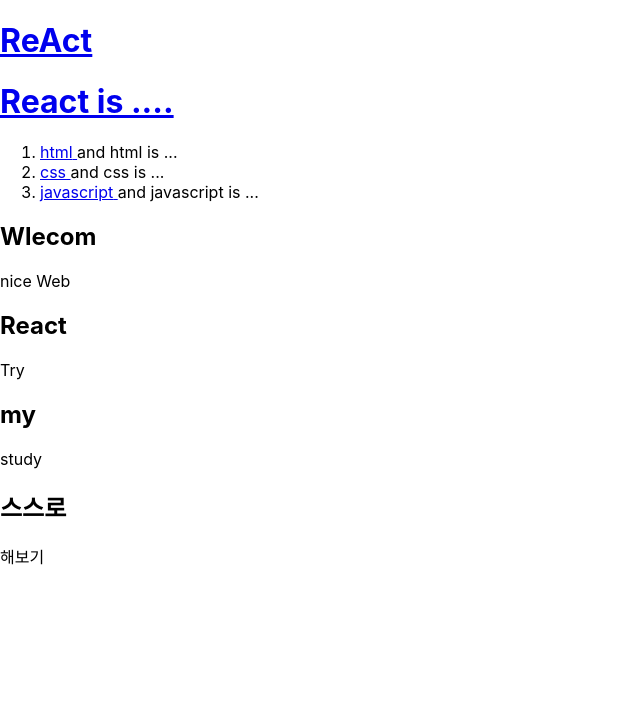
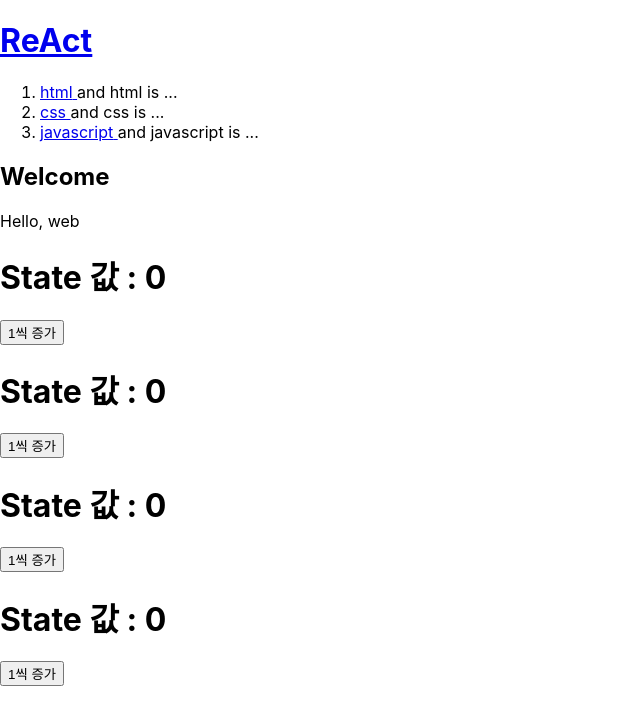
Before and after one commit to Mumumumm/firstapp, a React (Create React App) app: page / in a window 1280 px wide. Shown: the top 724 px of the page, without its empty margins (0-640 px from the left). Built offline with nearby package versions, Linux system fonts and the light colour scheme.

Commit message:
25-03-25 13:06

```diff
--- a/src/App.js
+++ b/src/App.js
@@ -5,8 +5,11 @@
 import Article from "./Article";
 
 import Head from './Head';
-import Art from './Art';
+// import Art from './Art';
 import Navigator from './Navigator';
+import ControlPanel from './Controlpanel';
+
+import Counter from "./Counter";
 
 // // Header컴포넌트 생성
 // // props 로 데이터 전달 받기
@@ -71,36 +74,73 @@
 // 모든 컴포넌트는 명 반드시 대문자로 시작
 
 function App() {
+  let mode = 'WELCOME'
+
   const topics = [
     {id:1, title:"html", body:"html is ..."},
     {id:2, title:"css", body:"css is ..."},
     {id:3, title:"javascript", body:"javascript is ..."},
   ];
+
+  let content = null;
+
+  if(mode === "WELCOME"){
+    content = <Article articleTitle="Welcome" list="Hello, web"></Article>
+  }else if(mode === "READ"){
+    content = <Article articleTitle="Welcome" list="Hello, read"></Article>
+  }
+
+
+
+
   return ( // js와 html이 섞이는 구간 JSX
     <>
       {/* Header 컴포넌트 호출  Header(); 괄호 안 데이터 없이 호출한것과 같음 */}
       {/* 태그에 속성을 넣듯이 하고, 이름과 값은 내맘대로 ???="???" 데이터를 넣어줄 수 있다 */}
       {/* 함수 넣기 onChangeMode 어떤이름이든 상관없다 */}
-      <Head title="ReAct" desc="React is ...." onChangeMode={()=>{alert("Header");}}></Head>
+      <Header title="ReAct" desc="React is ...." onChangeMode={()=>{
+        mode = "WELCOME";
+      }}></Header>
 
       {/*Nav 컴포넌트 호출*/}
       {/* 배열을 넘기기 */}
-      <Navigator topics={topics} onChangeMode={(id)=>{ alert(id);}}></Navigator>
+      <Navigator topics={topics} onChangeMode={(id)=>{
+        mode = "READ";
+      }}></Navigator>
 
       {/* Article 컴포넌트 호출 */}
       {/* 2번 찍힐수 있다 */}
-      <Art titleName="Wlecom" body="nice Web"></Art>
-      <Art titleName="React" body="Try"></Art>
 
-      <Article articleTitle="my" list="study"></Article>
-      <Article articleTitle="스스로" list="해보기"></Article>
+      {/* <Art titleName="Wlecom" body="nice Web"></Art>
+      <Art titleName="React" body="Try"></Art> */}
+
+      {content}
+      {/* <Article articleTitle="my" list="study"></Article> */}
+      {/* <Article articleTitle="스스로" list="해보기"></Article> */}
+
+      <Counter />
+      <Counter />
+      <Counter />
+      <Counter />
     </>
   );
 }
 
 
+//----------------------------------------------------------------------------------------------------------------
+  //Event
+  // function App(){
+    // function handleclick (){
+    //   alert("버튼을 눌렀어용");
+    // }
+    // return <button onClick={handleclick}>버튼클릭</button>
 
 
+      // return <ControlPanel />;
+    // };
+
+
+  // export default App
 
 
 //---------------------------------------------------------------------------------
--- /dev/null
+++ b/src/Controlpanel.js
@@ -0,0 +1,17 @@
+
+
+function ControlButton({message,children}){ //{} 는 구조분해 해서 받겠다 메세지 따로 칠드런 따로
+    return <button onClick={()=>{
+        alert(message)}}>{children}</button>;
+};
+
+function ControlPanel(){
+    return(
+        <>
+            <ControlButton message={"음악을 재생"}> Play</ControlButton>
+            <ControlButton message={"음악을 멈춤"}> stop</ControlButton>
+        </>
+    );
+};
+
+export default ControlPanel;
--- /dev/null
+++ b/src/Counter.js
@@ -0,0 +1,17 @@
+
+import {useState} from "react";
+
+function Counter(){
+    // 0을 초기값으로 하는 state와 setState() 함수 생성
+    const [state,setState] = useState(0);
+
+    return(
+        <div>
+            <h1>State 값 : {state}</h1>
+            {/* setState() 함수를 사용하여 state의 값을 1씩 증가시킴 */}
+            <button onClick={()=> setState(state + 1)}>1씩 증가</button>
+        </div>
+    );
+};
+
+export default Counter;
--- a/src/Header.js
+++ b/src/Header.js
@@ -6,13 +6,14 @@
     return (
         <header>
         {/* {이쪽으로 하단 header 속성을 매개변수를 통해 적용} */}
-            <h1><a href="/" onClick={(e)=>{
+            <h1><a href="/" onClick={(e)=>{ // 함수 정의 자체가 이벤트 핸들러로 들어간다 함수로 들어가기때문에 중괄호에 싸주기
             // preventDefault() 기본기능 제거
             e.preventDefault();
             // elart 기능 실행
             props.onChangeMode();
             }}>{props.title}</a></h1>
-            <h1><a href="/">{props.desc}</a></h1>
+
+            {/* <h1><a href="/">{props.desc}</a></h1>  */}
         </header>
     );
 }
```
Also changed, not shown: src/test.js (added, +38 -0 lines).
